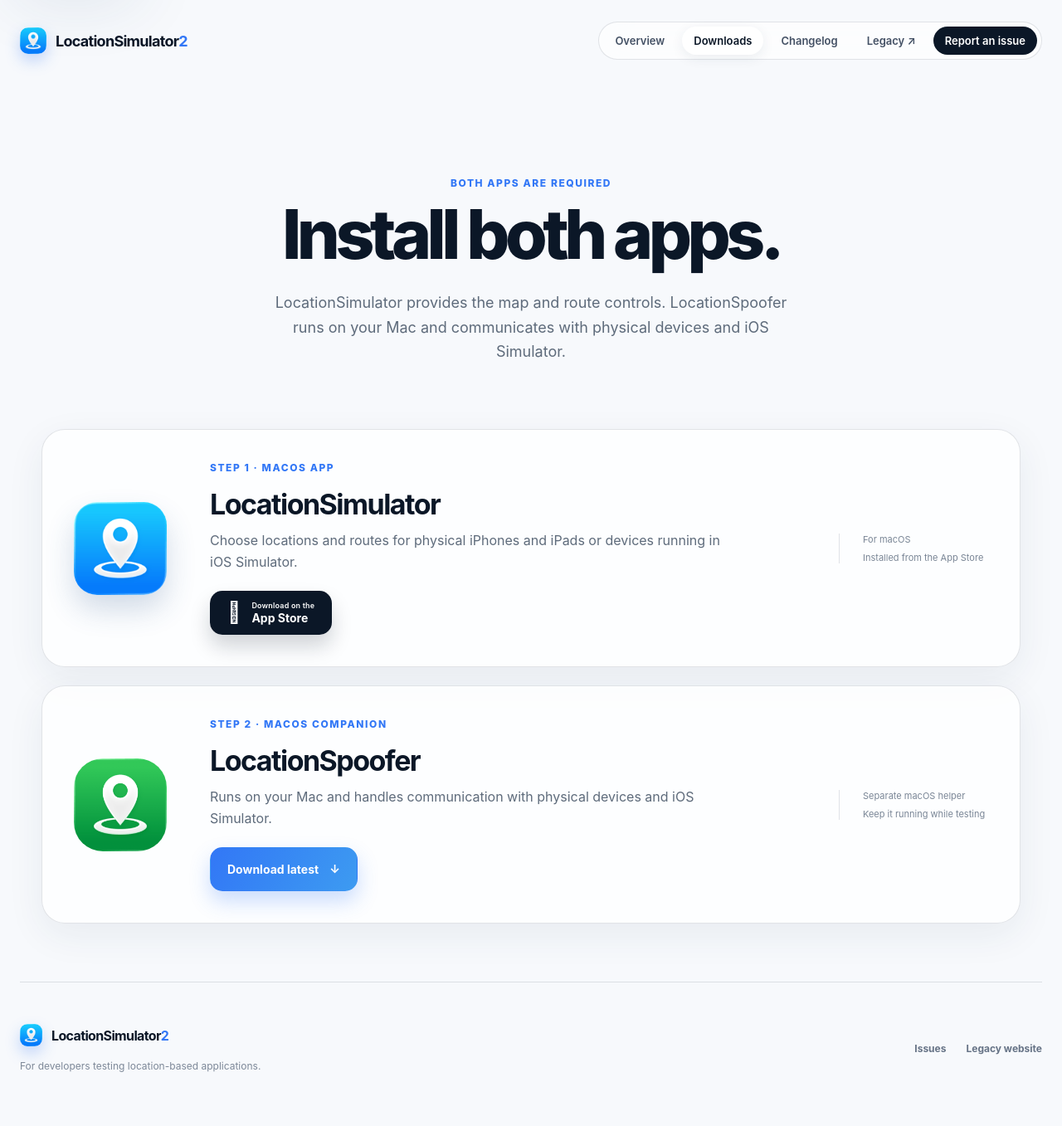
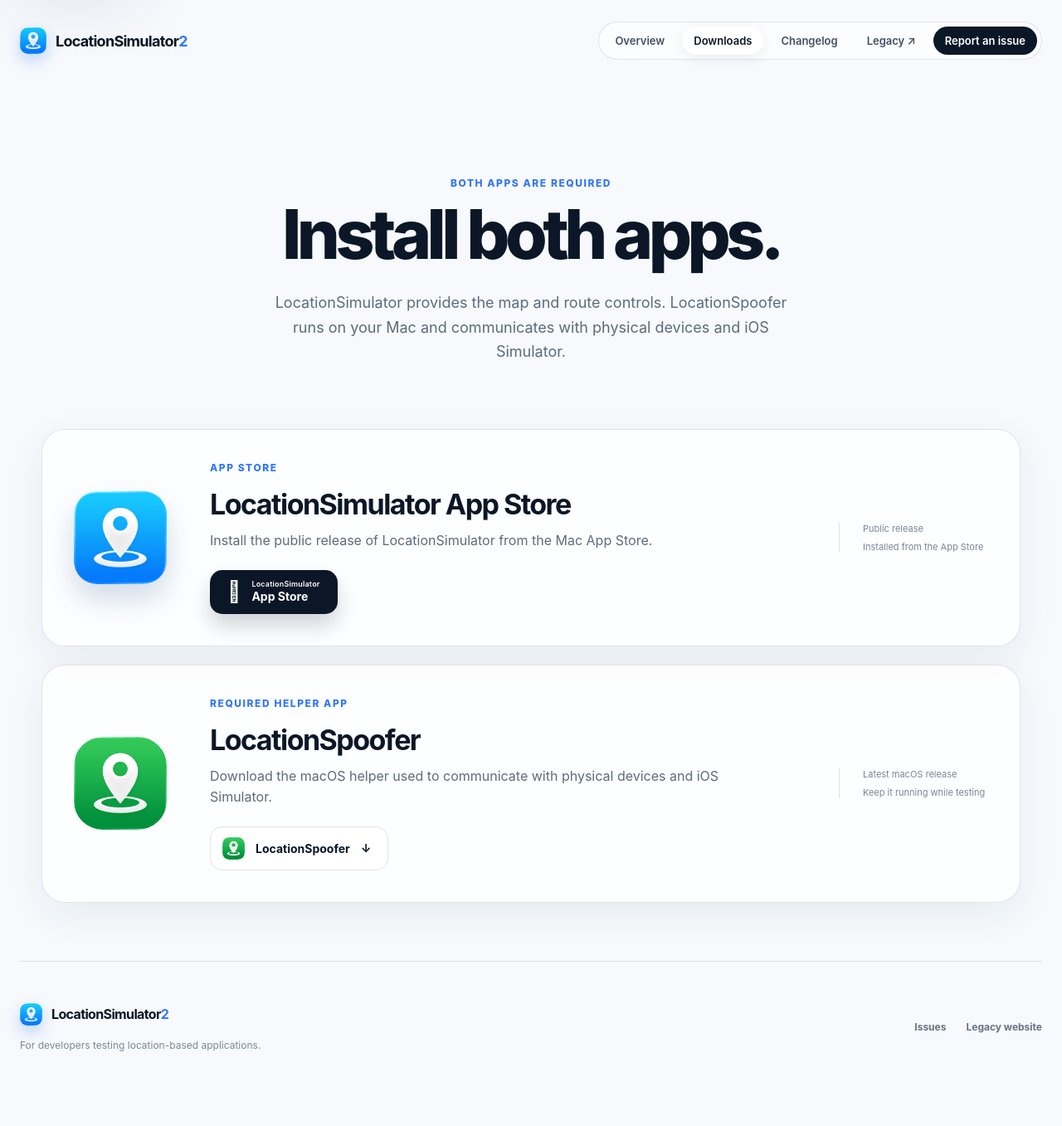
Before and after one commit to Schlaubischlump/LocationSimulator2, a Jekyll site: the page built from downloads.md, in a window 1280 px wide. Shown: the whole page at 83% size. Built offline with Jekyll 4.4.1, drawn with Linux system fonts in a browser that asks for light colours; after the commit the page ends 1332 px from its top, so only the background shows below that.

Commit message:
Add configurable download channels

```diff
--- /dev/null
+++ b/_data/downloads.yml
@@ -0,0 +1,42 @@
+# Download buttons are rendered in this order.
+# Set visible to true or false independently for every entry.
+# A visible entry also needs a non-empty URL.
+
+- id: locationsimulator-app-store
+  label: LocationSimulator App Store
+  visible: true
+  url: https://apps.apple.com/app/id6800851055
+  kind: app_store
+  product_key: locationsimulator
+  eyebrow: App Store
+  description: Install the public release of LocationSimulator from the Mac App Store.
+  icon: /assets/images/app-icon.png
+  meta:
+    - Public release
+    - Installed from the App Store
+
+- id: locationsimulator-testflight
+  label: LocationSimulator TestFlight
+  visible: false
+  url: ""
+  kind: testflight
+  product_key: locationsimulator
+  eyebrow: TestFlight beta
+  description: Join the TestFlight beta to try prerelease versions of LocationSimulator.
+  icon: /assets/images/app-icon.png
+  meta:
+    - Beta release
+    - Installed with TestFlight
+
+- id: locationspoofer
+  label: LocationSpoofer
+  visible: true
+  url: https://github.com/Schlaubischlump/LocationSpoofer-App/releases/latest/download/LocationSpoofer.zip
+  kind: spoofer
+  product_key: locationspoofer
+  eyebrow: Required helper app
+  description: Download the macOS helper used to communicate with physical devices and iOS Simulator.
+  icon: /assets/images/location-spoofer-icon.png
+  meta:
+    - Latest macOS release
+    - Keep it running while testing
--- a/_data/products.yml
+++ b/_data/products.yml
@@ -6,12 +6,10 @@
   name: LocationSimulator
   eyebrow: macOS app
   description: Choose locations and routes for physical iPhones and iPads or devices running in iOS Simulator.
-  app_store_url: https://apps.apple.com/app/id6800851055
   changelog_label: LocationSimulator
 
 locationspoofer:
   name: LocationSpoofer
   eyebrow: Required helper app
   description: Runs on your Mac and handles communication with physical devices and iOS Simulator.
-  download_url: https://github.com/Schlaubischlump/LocationSpoofer-App/releases/latest/download/LocationSpoofer.zip
   changelog_label: LocationSpoofer
--- /dev/null
+++ b/_includes/download-button.html
@@ -0,0 +1,19 @@
+{% assign download = include.download %}
+{% if download.visible and download.url != empty %}
+  {% if download.kind == "app_store" %}
+  <a class="button button-primary" href="{{ download.url }}" aria-label="{{ download.label }}">
+    <span class="app-store-symbol" aria-hidden="true"></span>
+    <span><small>LocationSimulator</small>App Store</span>
+  </a>
+  {% elsif download.kind == "testflight" %}
+  <a class="button button-testflight" href="{{ download.url }}" aria-label="{{ download.label }}">
+    <img class="button-icon" src="{{ '/assets/images/app-icon.png' | relative_url }}" alt="">
+    <span><small>LocationSimulator</small>TestFlight</span>
+  </a>
+  {% elsif download.kind == "spoofer" %}
+  <a class="button button-secondary" href="{{ download.url }}" aria-label="{{ download.label }}">
+    <img class="button-icon spoofer-icon-cropped" src="{{ '/assets/images/location-spoofer-icon.png' | relative_url }}" alt="">
+    <span>LocationSpoofer</span><span aria-hidden="true">↓</span>
+  </a>
+  {% endif %}
+{% endif %}
--- a/assets/css/site.css
+++ b/assets/css/site.css
@@ -57,7 +57,8 @@
 .button-primary:hover { background: #1b2a40; box-shadow: 0 18px 30px rgba(11, 23, 39, .22); }
 .button-secondary { border-color: var(--line); background: rgba(255,255,255,.72); }
 .button-secondary:hover { background: white; box-shadow: 0 12px 24px rgba(33,60,94,.10); }
-.button-accent { color: white; background: linear-gradient(120deg, var(--blue), #3d9bf1); box-shadow: 0 12px 24px rgba(50,119,246,.25); }
+.button-testflight { border-color: rgba(50,119,246,.18); color: var(--blue-deep); background: rgba(232,241,255,.82); box-shadow: 0 12px 24px rgba(50,119,246,.1); }
+.button-testflight:hover { background: #eef5ff; box-shadow: 0 16px 28px rgba(50,119,246,.15); }
 .hero-note { margin: 15px 0 0; color: #8a95a4; font-size: 12px; }
 
 .product-stage { position: relative; min-width: 0; perspective: 1200px; }
@@ -126,7 +127,10 @@
 .download-copy h2 { margin: 0; font-size: 34px; letter-spacing: -.045em; }
 .download-copy > p:not(.eyebrow) { max-width: 620px; margin: 11px 0 22px; color: var(--muted); line-height: 1.6; }
 .download-meta { display: grid; gap: 8px; min-width: 180px; padding-left: 28px; border-left: 1px solid var(--line); color: #7a8696; font-size: 11px; }
-.inline-actions { display: flex; align-items: center; gap: 22px; }
+.empty-downloads { display: grid; place-items: center; min-height: 330px; padding: 60px; border: 1px solid var(--line); border-radius: var(--radius); background: var(--surface); text-align: center; }
+.empty-downloads > span { color: var(--blue); font-size: 30px; }
+.empty-downloads h2 { margin: 22px 0 8px; font-size: 30px; letter-spacing: -.04em; }
+.empty-downloads p { margin: 0; color: var(--muted); }
 .setup-notes { display: grid; grid-template-columns: 1fr 1fr; gap: 18px; }
 .setup-notes article { display: grid; grid-template-columns: 54px 1fr; gap: 20px; padding: 30px; border: 1px solid var(--line); border-radius: 22px; background: rgba(255,255,255,.6); }
 .setup-symbol { display: grid; place-items: center; width: 50px; height: 50px; border-radius: 15px; color: var(--blue); background: rgba(50,119,246,.09); font-size: 12px; font-weight: 800; letter-spacing: .04em; }
@@ -213,7 +217,6 @@
   .download-card { grid-template-columns: 1fr; padding: 28px; }
   .download-app-icon { width: 86px; height: 86px; border-radius: 22px; }
   .download-meta { grid-column: 1; }
-  .inline-actions { align-items: flex-start; flex-direction: column; }
   .legacy-callout, .site-footer { align-items: flex-start; flex-direction: column; }
   .legacy-callout { margin-bottom: 80px; padding: 30px; }
   .site-footer nav { flex-wrap: wrap; }
@@ -235,10 +238,12 @@
   .button-primary:hover { background: #e5edf8; }
   .button-secondary { background: rgba(14,29,48,.8); }
   .button-secondary:hover { background: #132842; }
+  .button-testflight { color: #9fc1ff; background: rgba(28,55,91,.72); }
+  .button-testflight:hover { background: rgba(36,70,114,.82); }
   .screenshot-badge { border-color: rgba(205,224,248,.16); background: rgba(15,30,49,.9); color: #99a9bd; }
   .screenshot-badge strong { color: #eef5ff; }
   .trust-strip { background: rgba(10,22,38,.6); }
-  .pair-flow article, .download-card, .setup-notes article, .steps li, .release-column { background: linear-gradient(145deg, rgba(17,33,54,.96), rgba(9,22,38,.88)); }
+  .pair-flow article, .download-card, .empty-downloads, .setup-notes article, .steps li, .release-column { background: linear-gradient(145deg, rgba(17,33,54,.96), rgba(9,22,38,.88)); }
   .automation-section { border-block: 1px solid var(--line); }
   .legacy-callout { background: linear-gradient(120deg, rgba(29,59,99,.7), rgba(17,65,54,.58)); }
 }
--- a/downloads.md
+++ b/downloads.md
@@ -13,27 +13,22 @@
 </section>
 
 <section class="shell download-stack">
-  <article class="download-card">
-    <img class="download-app-icon" src="{{ '/assets/images/app-icon.png' | relative_url }}" width="152" height="152" alt="LocationSimulator app icon">
+  {% assign visible_downloads = site.data.downloads | where: "visible", true %}
+  {% if visible_downloads.size > 0 %}
+  {% for download in visible_downloads %}
+  {% assign product = site.data.products[download.product_key] %}
+  <article class="download-card" id="{{ download.id }}">
+    <img class="download-app-icon{% if download.kind == 'spoofer' %} spoofer-icon-cropped{% endif %}" src="{{ download.icon | relative_url }}" width="152" height="152" alt="{{ product.name }} app icon">
     <div class="download-copy">
-      <p class="eyebrow">Step 1 · macOS app</p>
-      <h2>{{ site.data.products.locationsimulator.name }}</h2>
-      <p>{{ site.data.products.locationsimulator.description }}</p>
-      <a class="button button-primary" href="{{ site.data.products.locationsimulator.app_store_url }}"><span class="app-store-symbol" aria-hidden="true"></span><span><small>Download on the</small>App Store</span></a>
+      <p class="eyebrow">{{ download.eyebrow }}</p>
+      <h2>{{ download.label }}</h2>
+      <p>{{ download.description }}</p>
+      {% include download-button.html download=download %}
     </div>
-    <div class="download-meta"><span>For macOS</span><span>Installed from the App Store</span></div>
+    <div class="download-meta">{% for item in download.meta %}<span>{{ item }}</span>{% endfor %}</div>
   </article>
-
-  <article class="download-card">
-    <img class="download-app-icon spoofer-icon-cropped" src="{{ '/assets/images/location-spoofer-icon.png' | relative_url }}" width="152" height="152" alt="LocationSpoofer app icon">
-    <div class="download-copy">
-      <p class="eyebrow">Step 2 · macOS companion</p>
-      <h2>{{ site.data.products.locationspoofer.name }}</h2>
-      <p>{{ site.data.products.locationspoofer.description }}</p>
-      <div class="inline-actions">
-        <a class="button button-accent" href="{{ site.data.products.locationspoofer.download_url }}">Download latest <span aria-hidden="true">↓</span></a>
-      </div>
-    </div>
-    <div class="download-meta"><span>Separate macOS helper</span><span>Keep it running while testing</span></div>
-  </article>
+  {% endfor %}
+  {% else %}
+  <div class="empty-downloads"><span aria-hidden="true">—</span><h2>No downloads are currently available.</h2><p>Check back later for the next release.</p></div>
+  {% endif %}
 </section>
```
Also changed, not shown: index.md (+4 -5 lines), README.md.
